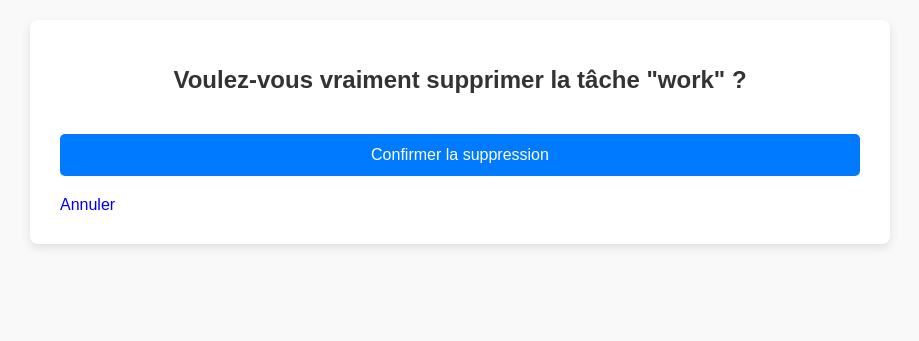
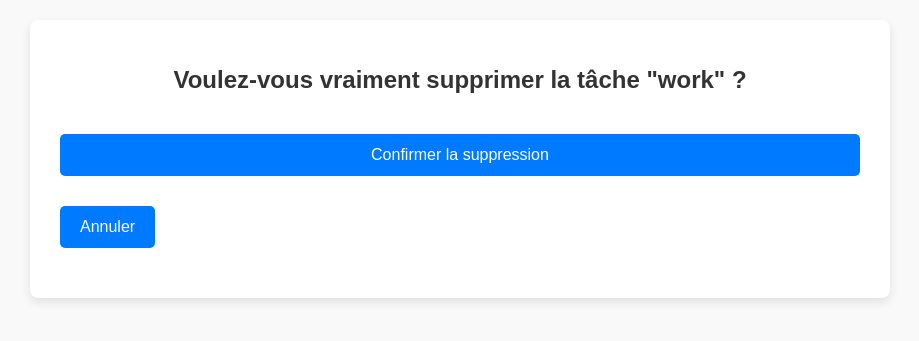
Before and after one commit to xinjiee19/projet-tsp, a Django app: page /tasks/delete/2/ in a window 1280 px wide. Shown: the top 341 px of the page, without its empty margins (180-1099 px from the left). Run offline with Django 5.2, Linux system fonts and the light colour scheme; data comes from the database, SQL or seed files in the repository; some libraries are stand-ins or nearby versions.

Commit message:
HTML update

```diff
--- a/django-site/todolist/public/templates/tasks/task_confirm_delete.html
+++ b/django-site/todolist/public/templates/tasks/task_confirm_delete.html
@@ -8,5 +8,5 @@
         {% csrf_token %}
         <button type="submit">Confirmer la suppression</button>
     </form>
-    <a href="{% url 'task_list' %}">Annuler</a>
+    <a href="{% url 'task_list' %}" class="button-link">Annuler</a>
 {% endblock %}
```
Also changed, not shown: 1 other file.
